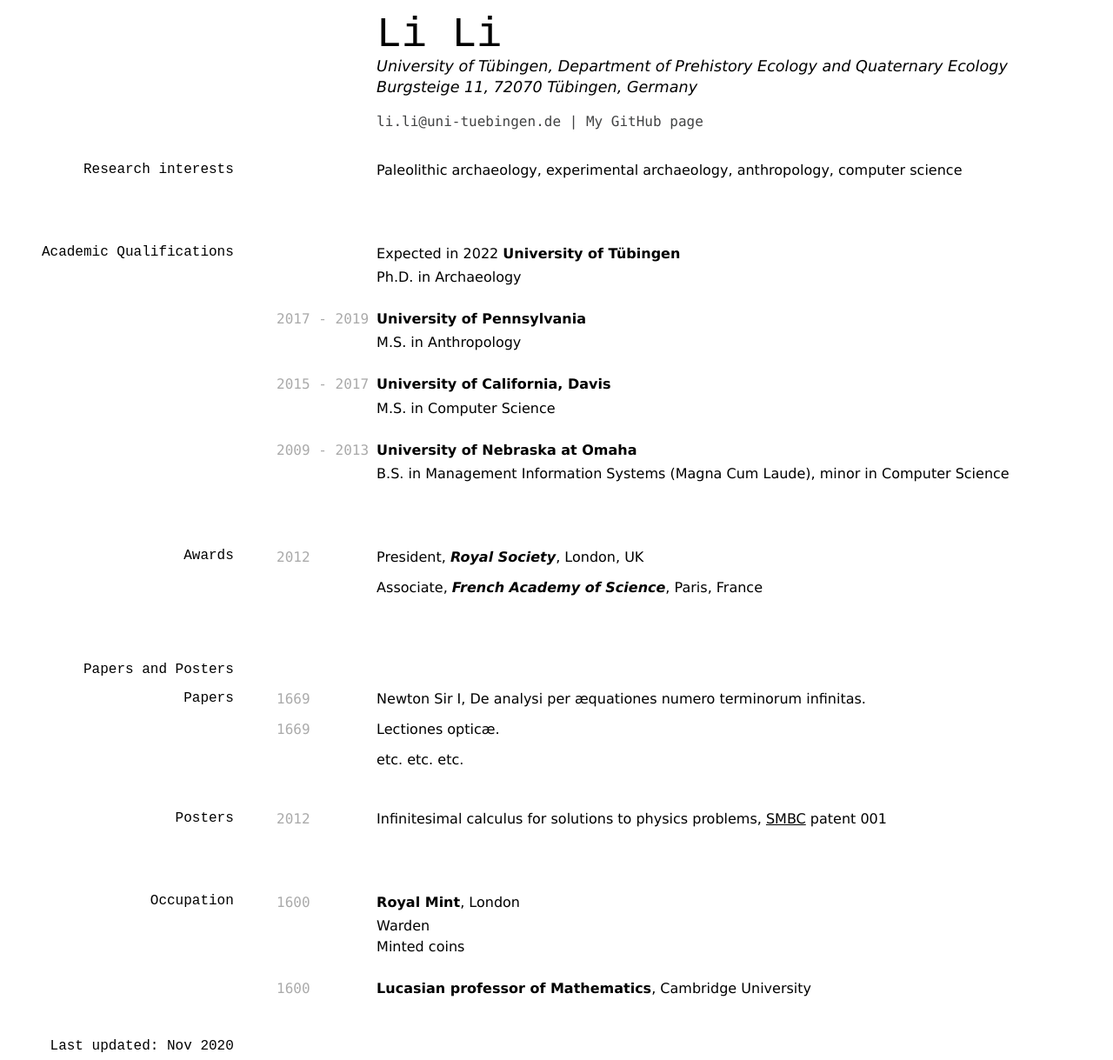
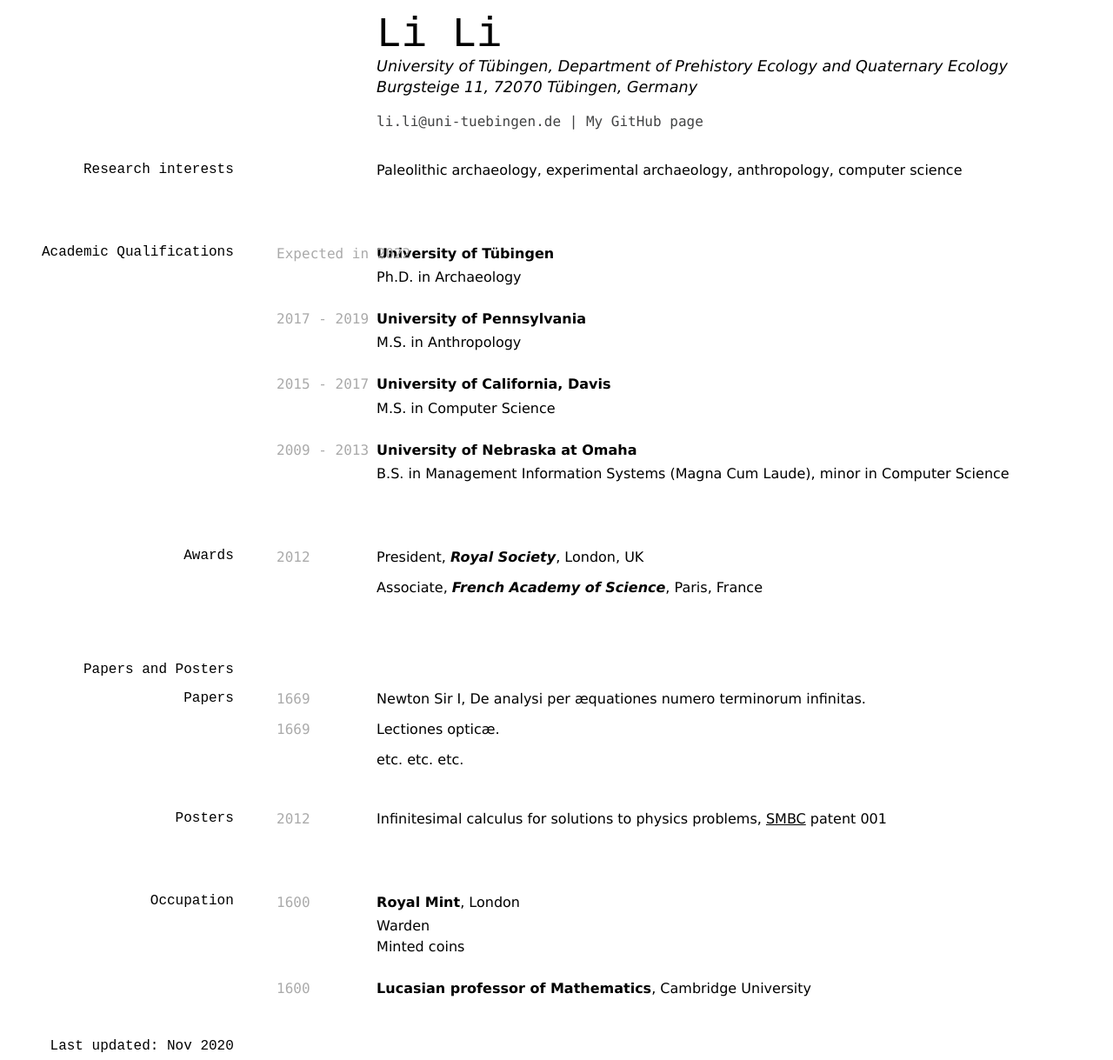
Before and after one commit to lili0824/lili, a Jekyll site: the page built from cv.md, in a window 1280 px wide. Shown: the whole page at 87% size. Built offline with Jekyll 4.4.1, drawn with Linux system fonts in a browser that asks for light colours.

Commit message:
update format

```diff
--- a/cv.md
+++ b/cv.md
@@ -18,7 +18,7 @@ Paleolithic archaeology, experimental archaeology, anthropology, computer scienc
 
 ## Academic Qualifications
 
-Expected in 2022
+`Expected in 2022`
 __University of Tübingen__
 - Ph.D. in Archaeology
 
--- a/media/kjhealy-print.css
+++ b/media/kjhealy-print.css
@@ -71,7 +71,7 @@ p {
 
 code {
 	font: normal normal;
-	font-size: 100%;
+	font-size: 90%;
 	/*line-height: 1em;*/
 	font-family: Menlo,monospace,sans-serif;
 	color: #424344;
```
